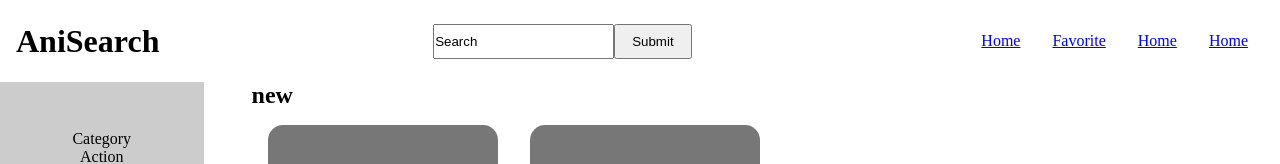
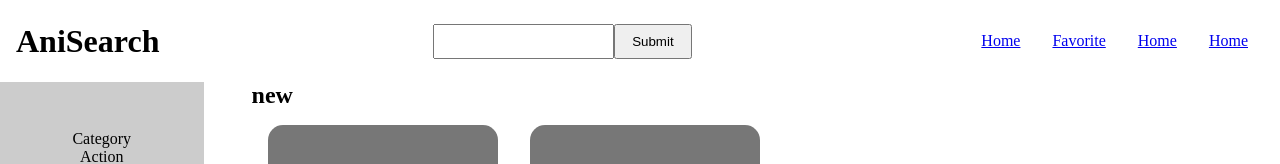
Before and after one commit to Yuuki915/anisearch, a React (Create React App) app: page / in a window 1280 px wide. Shown: the top 164 px of the page. Built offline with nearby package versions, Linux system fonts and the light colour scheme.

Commit message:
modify header

```diff
--- a/src/components/header/Header.js
+++ b/src/components/header/Header.js
@@ -1,8 +1,13 @@
-import React from "react";
+import React, { useState } from "react";
 
 import "../header/Header.css";
 
 export default function Header() {
+  const [search, setSearch] = useState("");
+  const searchValue = (e) => {
+    setSearch(e.target.value);
+    console.log(search);
+  };
   return (
     <div className="header">
       <h1>AniSearch</h1>
@@ -11,7 +16,7 @@ export default function Header() {
         <input
           name="search"
           type={"text"}
-          value={"Search"}
+          onInput={searchValue}
           className="search-input"
         />
         <input name="submit" type={"submit"} className="search-submit" />
```
